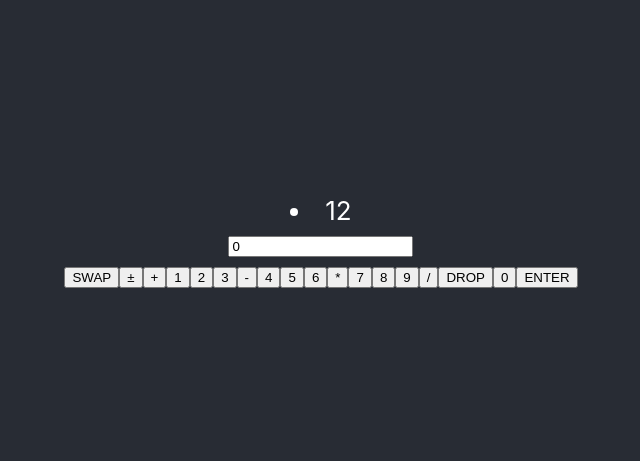
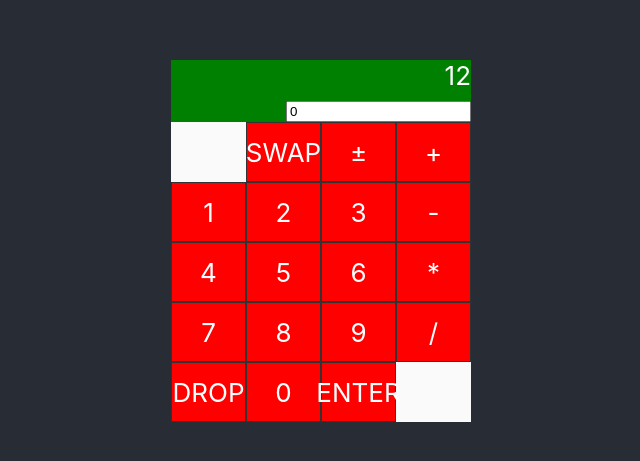
Before and after one commit to Doltario/react-rpn-calculator, a React (Create React App) app: page / in a window 1280 px wide. Shown: the part 159-620 px from the top of the page, without its empty margins (319-959 px from the left). Built offline with nearby package versions, Linux system fonts and the light colour scheme.

Commit message:
Rework html structure + Add basic style

```diff
--- a/src/App.css
+++ b/src/App.css
@@ -1,7 +1,3 @@
-.App {
-  text-align: center;
-}
-
 .App-header {
   background-color: #282c34;
   min-height: 100vh;
--- a/src/components/calculator/Calculator.js
+++ b/src/components/calculator/Calculator.js
@@ -1,5 +1,6 @@
 import React from 'react';
 import CalculatorButton from '../calculatorButton/CalculatorButton';
+import './calculator.css';
 
 class Calculator extends React.Component {
   constructor(props) {
@@ -93,7 +94,7 @@ class Calculator extends React.Component {
     for (let i = 0; i < this.state.stack.length; i++) {
       const element = this.state.stack[i]
       stackItems.push(
-        <li key={i}>{element.value}</li>
+        <li className="calculator-screen-item" key={i}>{element.value}</li>
       );
 
     }
@@ -126,14 +127,23 @@ class Calculator extends React.Component {
     }
 
     return (
-      <span id="calculator">
-        <div>
-          { stackItems }
+      <span id="calculator-container">
+        <div className="calculator">
+          <div className="calculator-screen-container">
+            <ul className="calculator-screen">
+              { stackItems }
+            </ul>
+            <div className="calculator-screen">
+              <input value={this.state.currentNumber} onChange={this.handleChange} type="text"/>
+            </div>
+          </div>
+          <div className="calculator-buttons-container">
+            <div className="spacer"></div>
+            { buttons }
+            <div className="spacer"></div>
+
+          </div>
         </div>
-          <input value={this.state.currentNumber} onChange={this.handleChange} type="text"/>
-          <div>
-            {buttons}
-          </div>
       </span>
     );
   }
--- /dev/null
+++ b/src/components/calculator/calculator.css
@@ -0,0 +1,25 @@
+#calculator-container .calculator{
+  width: 100vw;
+  max-width: 300px;
+  background-color: green;
+}
+#calculator-container .calculator-screen-container {
+
+}
+
+#calculator-container .calculator-screen {
+  padding: 0;
+  margin: 0;
+  text-align: right;
+}
+
+#calculator-container .calculator-screen-item {
+  list-style: none;
+}
+
+#calculator-container .calculator-buttons-container {
+  display: flex;
+  flex-wrap: wrap;
+  justify-content: space-between;
+  background-color: #fafafa;
+}
--- a/src/components/calculatorButton/CalculatorButton.js
+++ b/src/components/calculatorButton/CalculatorButton.js
@@ -1,4 +1,5 @@
 import React from 'react';
+import './calculator-button.css';
 
 class CalculatorButton extends React.Component {
   constructor(props) {
@@ -11,9 +12,9 @@ class CalculatorButton extends React.Component {
   render() {
 
     return (
-      <span id="button">
-        <button onClick={this.props.operation}> {this.props.printedValue} </button>
-      </span>
+      <div id="calculator-button" onClick={this.props.operation}>
+        <div className="calculator-content"> {this.props.printedValue} </div>
+      </div>
     );
   }
 }
--- /dev/null
+++ b/src/components/calculatorButton/calculator-button.css
@@ -0,0 +1,14 @@
+#calculator-button {
+  width: 25%;
+  background-color: red;
+  border: 1px solid #333;
+  height: 7vh;
+  min-height: 60px;
+  display: flex;
+  justify-content: center;
+  align-items: center;
+}
+
+.spacer {
+  width: 25%;
+}
--- a/src/index.css
+++ b/src/index.css
@@ -11,3 +11,7 @@ code {
   font-family: source-code-pro, Menlo, Monaco, Consolas, "Courier New",
     monospace;
 }
+
+* {
+  box-sizing: border-box;
+}
```
